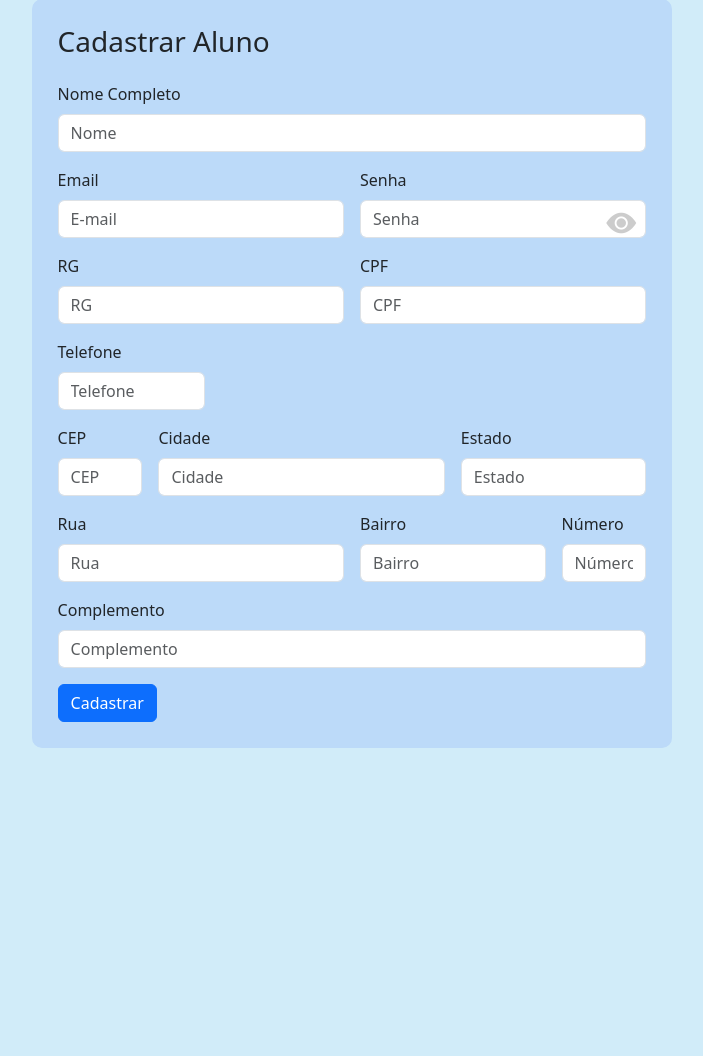
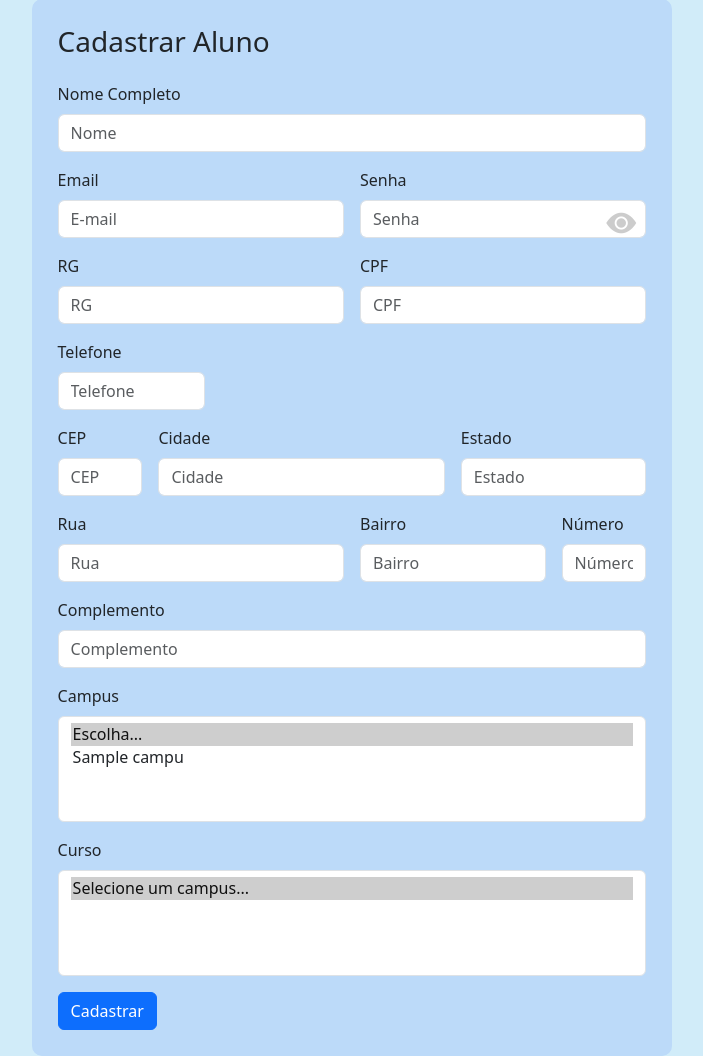
Before and after one commit to williamjmrosa/RepositorioVirtualTCC, a PHP site: page /visao/telaCadastroAluno.php in a window 1280 px wide. Shown: the part 117-1173 px from the top of the page, without its empty margins (288-991 px from the left). Before the commit the page ends 865 px from the top, so only its background shows below. Run offline with PHP 8.4, Linux system fonts and the light colour scheme; tables that the repository leaves empty hold one stand-in row (values such as "Sample post").

Commit message:
Tela cadastro aluno

```diff
--- a/visao/telaCadastroAluno.php
+++ b/visao/telaCadastroAluno.php
@@ -1,5 +1,7 @@
 <?php
 session_start();
+include_once '../dao/campusdao.class.php';
+include_once '../Modelo/campus.class.php';
 ?>
 <!DOCTYPE html>
 <html lang="pt-br">
@@ -68,7 +70,7 @@ session_start();
         <!-- Mensagens de Alerta do retorno do Cadastro -->
         <?php
 
-          if (isset($_SESSION['erros']) && is_array(unserialize($_SESSION['erros']))) {
+          if (isset($_SESSION['erros'])) {
             $erros = unserialize($_SESSION['erros']);
             unset($_SESSION['erros']);
             $msg = "";
@@ -76,10 +78,6 @@ session_start();
               $msg = $msg . '<p class="m-0"> ' . $erro . '</p>';
             }
             $sucesso = false;
-          }elseif(isset($_SESSION['erros'])){
-            $sucesso = false;
-            $msg = $_SESSION['erros'];
-            unset($_SESSION['erros']);
           }elseif(isset($_SESSION['msg'])) {
             $sucesso = true;
             $msg = $_SESSION['msg'];
@@ -157,6 +155,27 @@ session_start();
           <label for="complemento" class="form-label">Complemento</label>
           <input type="text" class="form-control" id="complemento" name="complemento" placeholder="Complemento">
         </div>
+        <div class="col-lg-12">
+          <label for="campus" class="form-label">Campus</label>
+          <select class="form-select" id="campus" size="4" name="campus">
+            <option selected>Escolha...</option>
+            <?php
+            $campusDAO = new CampusDAO();
+            $campi = $campusDAO->listarCampus();
+            if(is_array($campi)){
+              foreach ($campi as $campus) {
+                echo "<option onClick='campusSelecionado(this)' value='$campus->idCampus'>$campus->nome</option>";
+              }
+            }
+            ?>
+            </select>
+        </div>
+        <div class="col-lg-12">
+          <label for="curso" class="form-label">Curso</label>
+          <select class="form-select" id="curso" size="4" name="curso">
+            <option value="0" selected>Selecione um campus...</option>
+          </select>
+        </div>
         <div class="col-12">
           <button type="submit" class="btn btn-primary">Cadastrar</button>
         </div>
```
